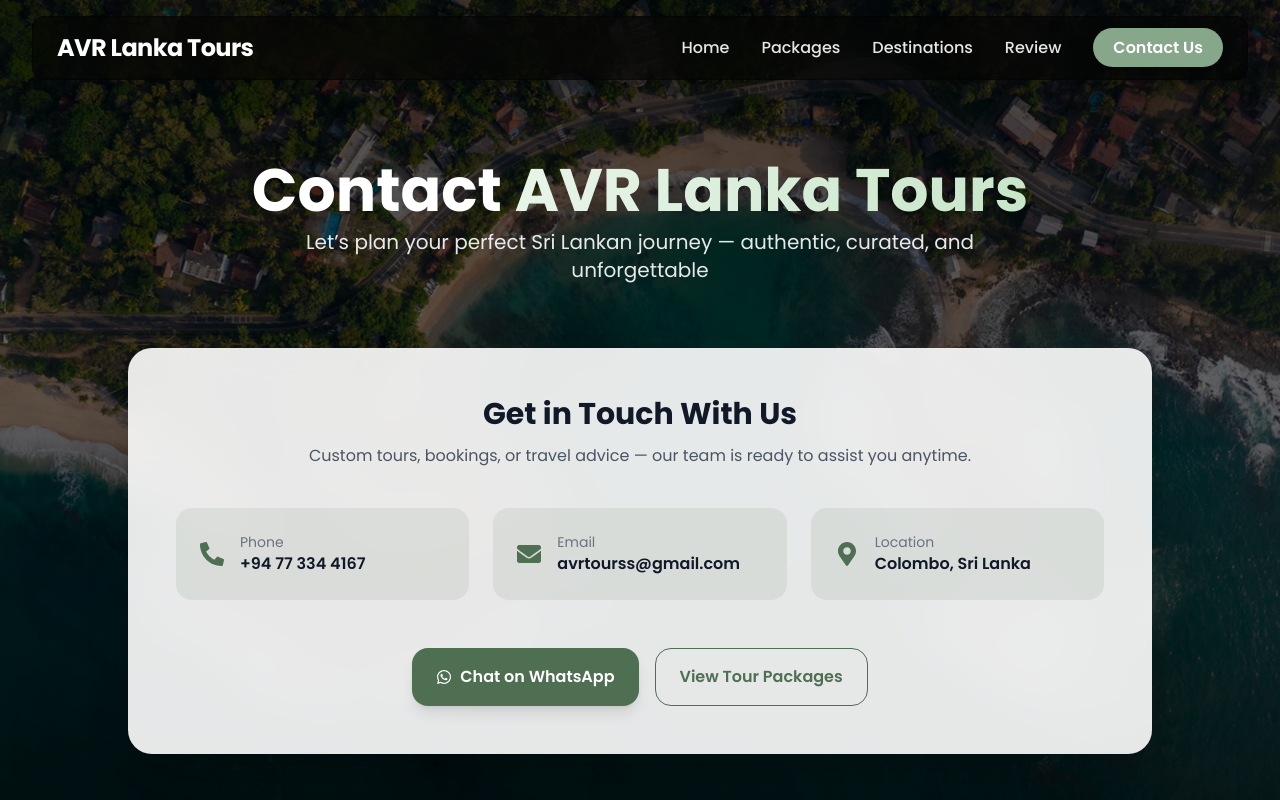
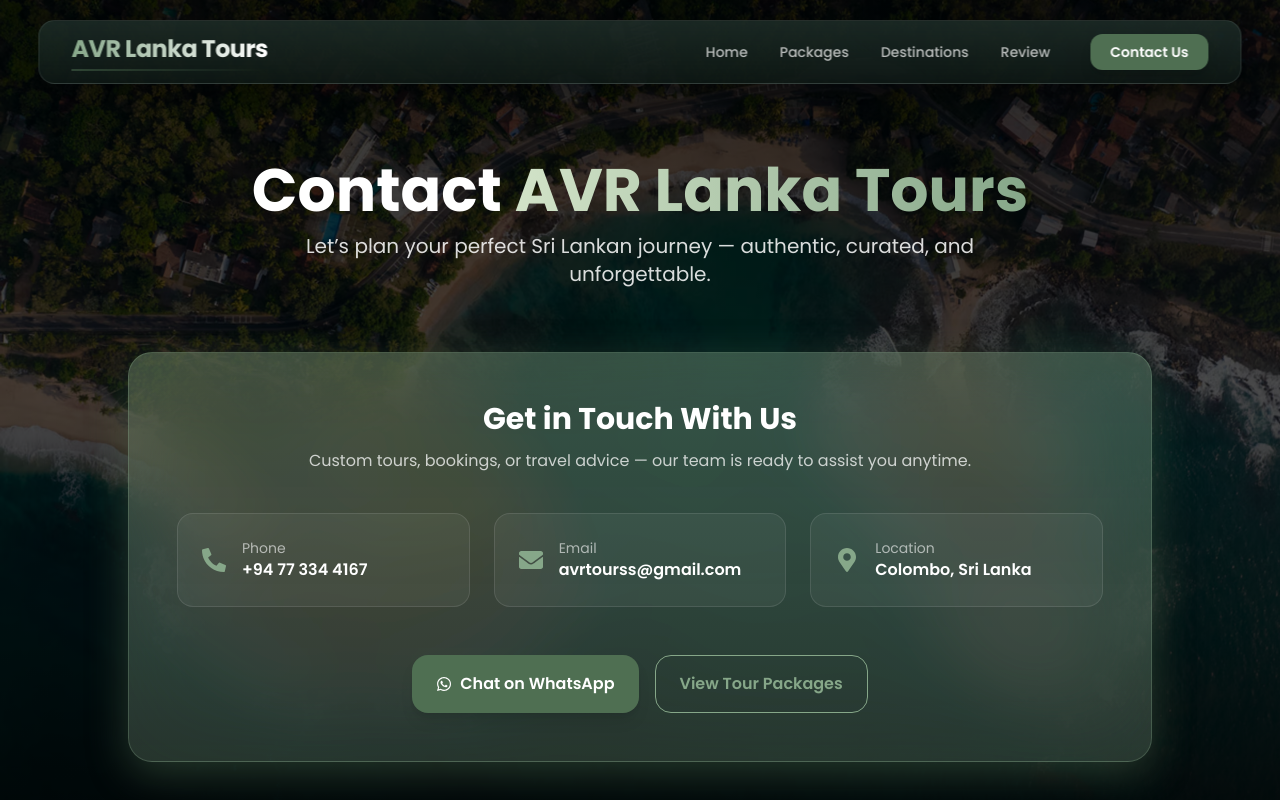
Before and after one commit to AbhishekAppuhamyy/AVR-Lanka-Tours-Web-application, a React (Vite) app in the folder web/: page /ContactUs in a window 1280 px wide. Shown: the top 800 px of the page. Built offline with nearby package versions, Linux system fonts and the light colour scheme.

Commit message:
Update NavBar

```diff
--- a/web/src/components/navbar.jsx
+++ b/web/src/components/navbar.jsx
@@ -1,129 +1,149 @@
-import { Link } from "react-router-dom";
+import { Link, useLocation } from "react-router-dom";
 import { motion, AnimatePresence } from "framer-motion";
 import { useState } from "react";
 
 export default function Navbar() {
   const [mobileOpen, setMobileOpen] = useState(false);
-  const menuItems = ["Home", "Packages", "Destinations", "Review"];
+  const location = useLocation();
+
+  const menuItems = [
+    { name: "Home", path: "/" },
+    { name: "Packages", path: "/packages" },
+    { name: "Destinations", path: "/destinations" },
+    { name: "Review", path: "/review" },
+  ];
 
   return (
-    <nav className="fixed top-4 left-1/2 -translate-x-1/2 w-[95%] max-w-7xl z-50">
-      {/* NAVBAR CONTAINER */}
+    <nav className="fixed top-5 left-1/2 -translate-x-1/2 w-[94%] max-w-7xl z-50">
+      {/* ================= NAVBAR ================= */}
       <motion.div
-        initial={{ y: -40, opacity: 0 }}
+        initial={{ y: -30, opacity: 0 }}
         animate={{ y: 0, opacity: 1 }}
-        transition={{ type: "spring", stiffness: 120, damping: 18 }}
-        className="relative flex items-center justify-between h-16 px-6 rounded-xl
-                   bg-black/50 backdrop-blur-xl border border-black/30 shadow-xl"
+        transition={{ type: "spring", stiffness: 120, damping: 20 }}
+        className="relative flex items-center justify-between h-16 px-6 sm:px-8
+        rounded-2xl
+        bg-gradient-to-b from-[#1f2f2a]/80 to-[#0f1a17]/80
+        backdrop-blur-2xl backdrop-saturate-150
+        border border-white/10
+        shadow-[0_10px_40px_rgba(0,0,0,0.45)]"
       >
         {/* LOGO */}
-        <Link
-          to="/"
-          className="text-2xl font-extrabold text-white tracking-tight"
-        >
-          AVR Lanka Tours
-        </Link>
+        <motion.div
+            initial={{ x: -20 }}
+            animate={{ x: 0 }}
+            transition={{ delay: 0.1 }}
+          >
+            <Link
+              to="/"
+              className="text-2xl font-bold tracking-tight bg-gradient-to-r
+                         from-[#86a789] via-white to-[#b6c9b8] bg-clip-text text-transparent
+                         hover:opacity-90 transition-opacity"
+            >
+              AVR Lanka Tours
+              <div className="h-0.5 w-full bg-gradient-to-r from-[#4F6F52]/50 to-transparent mt-1" />
+            </Link>
+          </motion.div>
 
-        {/* DESKTOP MENU */}
-        <div className="hidden md:flex items-center space-x-8">
-          {menuItems.map((item, index) => (
-            <motion.div
-              key={item}
-              initial={{ opacity: 0, y: -8 }}
-              animate={{ opacity: 1, y: 0 }}
-              transition={{ delay: index * 0.08 }}
-            >
+        {/* ================= DESKTOP MENU ================= */}
+        <div className="hidden md:flex items-center gap-8">
+          {menuItems.map((item) => {
+            const isActive = location.pathname === item.path;
+
+            return (
               <Link
-                to={`/${item.toLowerCase()}`}
-                className="text-white/90 font-medium hover:text-[#86A789] transition"
+                key={item.name}
+                to={item.path}
+                className={`relative text-sm font-medium transition
+                ${
+                  isActive
+                    ? "text-white"
+                    : "text-white/70 hover:text-white"
+                }`}
               >
-                {item}
+                {item.name}
+
+                {/* Active underline */}
+                {isActive && (
+                  <motion.span
+                    layoutId="nav-underline"
+                    className="absolute -bottom-2 left-0 w-full h-[2px] rounded-full bg-[#7FBF9B]"
+                  />
+                )}
               </Link>
-            </motion.div>
-          ))}
+            );
+          })}
 
           {/* CONTACT BUTTON */}
-          <motion.div
-            initial={{ opacity: 0, y: -8 }}
-            animate={{ opacity: 1, y: 0 }}
-            transition={{ delay: 0.4 }}
+          <Link
+            to="/ContactUs"
+            className="ml-2 px-5 py-2 rounded-xl text-sm font-semibold
+            bg-[#4F6F52] text-white
+            hover:bg-[#3b5540]
+            hover:scale-105
+            transition-all shadow-lg"
           >
-            <Link
-              to="/ContactUs"
-              className="px-5 py-2 rounded-full bg-[#86A789] text-white
-                         font-semibold shadow-md hover:bg-[#739072]
-                         hover:scale-105 transition-all"
-            >
-              Contact Us
-            </Link>
-          </motion.div>
+            Contact Us
+          </Link>
         </div>
 
-        {/* MOBILE MENU BUTTON */}
+        {/* ================= MOBILE BUTTON ================= */}
         <button
           onClick={() => setMobileOpen(!mobileOpen)}
           className="md:hidden text-white focus:outline-none"
         >
-          <svg
-            className="w-6 h-6"
-            fill="none"
-            stroke="currentColor"
-            viewBox="0 0 24 24"
-          >
-            <path
-              strokeLinecap="round"
-              strokeLinejoin="round"
-              strokeWidth={2}
-              d="M4 6h16M4 12h16M4 18h16"
-            />
-          </svg>
+          <div className="space-y-1.5">
+            <span className="block w-6 h-0.5 bg-white" />
+            <span className="block w-6 h-0.5 bg-white" />
+            <span className="block w-6 h-0.5 bg-white" />
+          </div>
         </button>
       </motion.div>
 
-      {/* MOBILE MENU */}
+      {/* ================= MOBILE MENU ================= */}
       <AnimatePresence>
         {mobileOpen && (
           <motion.div
-            initial={{ height: 0, opacity: 0 }}
-            animate={{ height: "auto", opacity: 1 }}
-            exit={{ height: 0, opacity: 0 }}
-            transition={{ duration: 0.3 }}
-            className="md:hidden mt-2 rounded-xl overflow-hidden
-                       bg-black/60 backdrop-blur-xl border border-black/30 shadow-lg"
+            initial={{ opacity: 0, y: -10 }}
+            animate={{ opacity: 1, y: 0 }}
+            exit={{ opacity: 0, y: -10 }}
+            transition={{ duration: 0.25 }}
+            className="mt-3 rounded-2xl overflow-hidden
+            bg-gradient-to-b from-[#1b2a25]/90 to-[#0b1411]/95
+            backdrop-blur-xl border border-white/10
+            shadow-2xl md:hidden"
           >
-            {menuItems.map((item, index) => (
-              <motion.div
-                key={item}
-                initial={{ opacity: 0, x: -10 }}
-                animate={{ opacity: 1, x: 0 }}
-                transition={{ delay: index * 0.05 }}
-              >
+            <div className="flex flex-col divide-y divide-white/10">
+              {menuItems.map((item, index) => (
+                <motion.div
+                  key={item.name}
+                  initial={{ opacity: 0, x: -20 }}
+                  animate={{ opacity: 1, x: 0 }}
+                  transition={{ delay: index * 0.05 }}
+                >
+                  <Link
+                    to={item.path}
+                    onClick={() => setMobileOpen(false)}
+                    className="block px-6 py-4 text-white/90 font-medium
+                    hover:bg-white/10 transition"
+                  >
+                    {item.name}
+                  </Link>
+                </motion.div>
+              ))}
+
+              {/* MOBILE CONTACT */}
+              <div className="p-4">
                 <Link
-                  to={`/${item.toLowerCase()}`}
+                  to="/ContactUs"
                   onClick={() => setMobileOpen(false)}
-                  className="block px-6 py-3 text-white/90 font-medium
-                             hover:bg-white/10 transition"
+                  className="block text-center px-5 py-3 rounded-xl
+                  bg-[#4F6F52] text-white font-semibold
+                  hover:bg-[#3b5540] transition"
                 >
-                  {item}
+                  Contact Us
                 </Link>
-              </motion.div>
-            ))}
-
-            <motion.div
-              initial={{ opacity: 0 }}
-              animate={{ opacity: 1 }}
-              transition={{ delay: 0.25 }}
-            >
-              <Link
-                to="/ContactUs"
-                onClick={() => setMobileOpen(false)}
-                className="block mx-4 my-3 px-5 py-2 rounded-full
-                           bg-[#86A789] text-white text-center font-semibold
-                           hover:bg-[#739072] transition"
-              >
-                Contact Us
-              </Link>
-            </motion.div>
+              </div>
+            </div>
           </motion.div>
         )}
       </AnimatePresence>
--- a/web/src/pages/ContactUs.jsx
+++ b/web/src/pages/ContactUs.jsx
@@ -9,7 +9,7 @@ import {
 
 export default function Contact() {
   return (
-    <div className="relative  text-white">
+    <div className="relative text-white">
       {/* ===== FULL PAGE BACKGROUND ===== */}
       <div
         className="fixed inset-0 -z-10 bg-cover bg-center"
@@ -17,7 +17,7 @@ export default function Contact() {
           backgroundImage: "url('/assets/destinations-pics/bentota.avif')",
         }}
       >
-        <div className="absolute inset-0 bg-gradient-to-b from-black/70 via-black/60 to-black/80" />
+        <div className="absolute inset-0 bg-gradient-to-b from-black/80 via-black/70 to-black/90" />
       </div>
 
       {/* ================= HERO ================= */}
@@ -26,18 +26,17 @@ export default function Contact() {
           initial={{ opacity: 0, y: 30 }}
           animate={{ opacity: 1, y: 0 }}
           transition={{ duration: 0.8 }}
-          className="max-w-4xl text-center space-y-2"
+          className="max-w-4xl text-center space-y-3"
         >
           <h1 className="text-4xl sm:text-6xl font-bold">
             Contact{" "}
-            <span className="text-transparent bg-clip-text bg-gradient-to-r from-[#E8F5E9] to-[#C8E6C9]">
+            <span className="text-transparent bg-clip-text bg-gradient-to-r from-brand-light to-brand">
               AVR Lanka Tours
             </span>
           </h1>
 
-          <p className="text-base sm:text-xl text-white/90 max-w-2xl mx-auto">
-            Let’s plan your perfect Sri Lankan journey — authentic, curated, and
-            unforgettable
+          <p className="text-base sm:text-xl text-white/85 max-w-2xl mx-auto">
+            Let’s plan your perfect Sri Lankan journey — authentic, curated, and unforgettable.
           </p>
         </motion.div>
       </section>
@@ -50,50 +49,55 @@ export default function Contact() {
             whileInView={{ opacity: 1, y: 0 }}
             viewport={{ once: true }}
             transition={{ duration: 0.6 }}
-            className="bg-white/90 backdrop-blur-xl rounded-3xl shadow-2xl
-                 p-6 sm:p-10 lg:p-12 text-gray-900"
+            className="rounded-3xl shadow-glassStrong
+                       backdrop-blur-2xl backdrop-saturate-150
+                       bg-brand/20 bg-gradient-to-b from-brand/25 to-brand/10
+                       border border-brand/30
+                       p-6 sm:p-10 lg:p-12"
           >
             {/* Header */}
             <div className="text-center mb-8 sm:mb-10">
-              <h2 className="text-xl sm:text-3xl font-bold">
+              <h2 className="text-xl sm:text-3xl font-bold text-white">
                 Get in Touch With Us
               </h2>
-              <p className="text-sm sm:text-base text-gray-600 mt-3 max-w-2xl mx-auto">
-                Custom tours, bookings, or travel advice — our team is ready to
-                assist you anytime.
+              <p className="text-sm sm:text-base text-white/75 mt-3 max-w-2xl mx-auto">
+                Custom tours, bookings, or travel advice — our team is ready to assist you anytime.
               </p>
             </div>
 
             {/* Contact Cards */}
             <div className="grid grid-cols-1 sm:grid-cols-2 lg:grid-cols-3 gap-4 sm:gap-6">
               {/* Phone */}
-              <div className="flex items-center gap-4 p-5 sm:p-6 rounded-2xl bg-[#4F6F52]/10">
-                <FaPhoneAlt className="text-2xl text-[#4F6F52] shrink-0" />
+              <div className="flex items-center gap-4 p-5 sm:p-6 rounded-2xl
+                              bg-white/5 border border-white/10">
+                <FaPhoneAlt className="text-2xl text-brand shrink-0" />
                 <div>
-                  <p className="text-xs sm:text-sm text-gray-500">Phone</p>
-                  <p className="font-semibold text-sm sm:text-base">
+                  <p className="text-xs sm:text-sm text-white/60">Phone</p>
+                  <p className="font-semibold text-sm sm:text-base text-white">
                     +94 77 334 4167
                   </p>
                 </div>
               </div>
 
               {/* Email */}
-              <div className="flex items-center gap-4 p-5 sm:p-6 rounded-2xl bg-[#4F6F52]/10">
-                <FaEnvelope className="text-2xl text-[#4F6F52] shrink-0" />
+              <div className="flex items-center gap-4 p-5 sm:p-6 rounded-2xl
+                              bg-white/5 border border-white/10">
+                <FaEnvelope className="text-2xl text-brand shrink-0" />
                 <div className="break-all">
-                  <p className="text-xs sm:text-sm text-gray-500">Email</p>
-                  <p className="font-semibold text-sm sm:text-base">
+                  <p className="text-xs sm:text-sm text-white/60">Email</p>
+                  <p className="font-semibold text-sm sm:text-base text-white">
                     avrtourss@gmail.com
                   </p>
                 </div>
               </div>
 
               {/* Location */}
-              <div className="flex items-center gap-4 p-5 sm:p-6 rounded-2xl bg-[#4F6F52]/10">
-                <FaMapMarkerAlt className="text-2xl text-[#4F6F52] shrink-0" />
+              <div className="flex items-center gap-4 p-5 sm:p-6 rounded-2xl
+                              bg-white/5 border border-white/10">
+                <FaMapMarkerAlt className="text-2xl text-brand shrink-0" />
                 <div>
-                  <p className="text-xs sm:text-sm text-gray-500">Location</p>
-                  <p className="font-semibold text-sm sm:text-base">
+                  <p className="text-xs sm:text-sm text-white/60">Location</p>
+                  <p className="font-semibold text-sm sm:text-base text-white">
                     Colombo, Sri Lanka
                   </p>
                 </div>
@@ -107,8 +111,8 @@ export default function Contact() {
                 target="_blank"
                 rel="noopener noreferrer"
                 className="w-full sm:w-auto inline-flex items-center justify-center gap-2
-                     bg-[#4F6F52] text-white px-6 py-4 rounded-2xl
-                     font-semibold shadow-lg hover:bg-[#3b5540] transition"
+                           bg-brand-deep text-white px-6 py-4 rounded-2xl
+                           font-semibold shadow-lg hover:bg-brand-dark transition"
               >
                 <FaWhatsapp />
                 Chat on WhatsApp
@@ -117,9 +121,9 @@ export default function Contact() {
               <Link
                 to="/packages"
                 className="w-full sm:w-auto inline-flex items-center justify-center
-                     border border-[#4F6F52] text-[#4F6F52]
-                     px-6 py-4 rounded-2xl font-semibold
-                     hover:bg-[#4F6F52] hover:text-white transition"
+                           border border-brand text-brand
+                           px-6 py-4 rounded-2xl font-semibold
+                           hover:bg-brand hover:text-white transition"
               >
                 View Tour Packages
               </Link>
--- a/web/src/pages/Destinations.jsx
+++ b/web/src/pages/Destinations.jsx
@@ -266,7 +266,7 @@ export default function Destinations() {
       <section className="relative min-h-[75vh] lg:min-h-[70vh] flex items-center justify-center ">
         <div
           className="absolute inset-0 bg-cover bg-center"
-          style={{ backgroundImage: "url('/assets/destination.avif')" }}
+          style={{ backgroundImage: "url('/assets/desitination-pic2.jpg')" }}
         >
           <div className="absolute inset-0 bg-gradient-to-b from-black/60 via-black/40 to-black/60" />
         </div>
```
Also changed, not shown: web/tailwind.config.js (+32 -1 lines), 1 other file (tests, documents, lock files or other folders).
